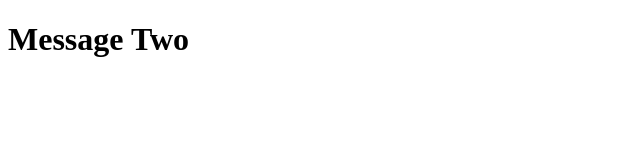
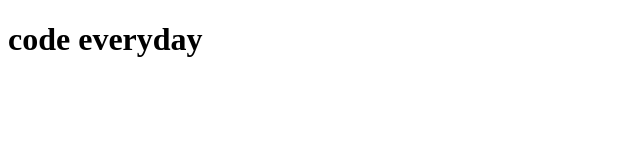
Before and after one commit to wanderer967/reactjourney, a React (Vite) app in the folder reactpro/: page / in a window 1280 px wide. Shown: the top 160 px of the page, without its empty margins (0-640 px from the left). Built offline with nearby package versions, Linux system fonts and the light colour scheme.

Commit message:
Using ternary operators in react (using components in ternary operator

```diff
--- a/reactpro/src/App.jsx
+++ b/reactpro/src/App.jsx
@@ -1,10 +1,10 @@
-import Hello from "./components/Hello"
+import Hello from "./components/Hello";
 import Fruits from "./components/Fruits";
 import ConditionalComponent from "./components/ConditionalCompnent";
 function App() {
   return (
     <div className="App">
-      <ConditionalComponent/>
+      <ConditionalComponent />
     </div>
   );
 }
--- a/reactpro/src/components/ConditionalCompnent.jsx
+++ b/reactpro/src/components/ConditionalCompnent.jsx
@@ -2,12 +2,7 @@ import Welcome from "./Welcome";
 import Code from "./Code";
 
 export default function ConditionalComponent() {
-    let message;
-    const display = false;
-    if (display ){
-        message = <h1>Message one</h1>
-    } else {
-    message = <h1>Message Two</h1>
-    }
-    return message;
+  const display = false;
+
+  return display ? <Welcome /> : <Code />;
 }
```
